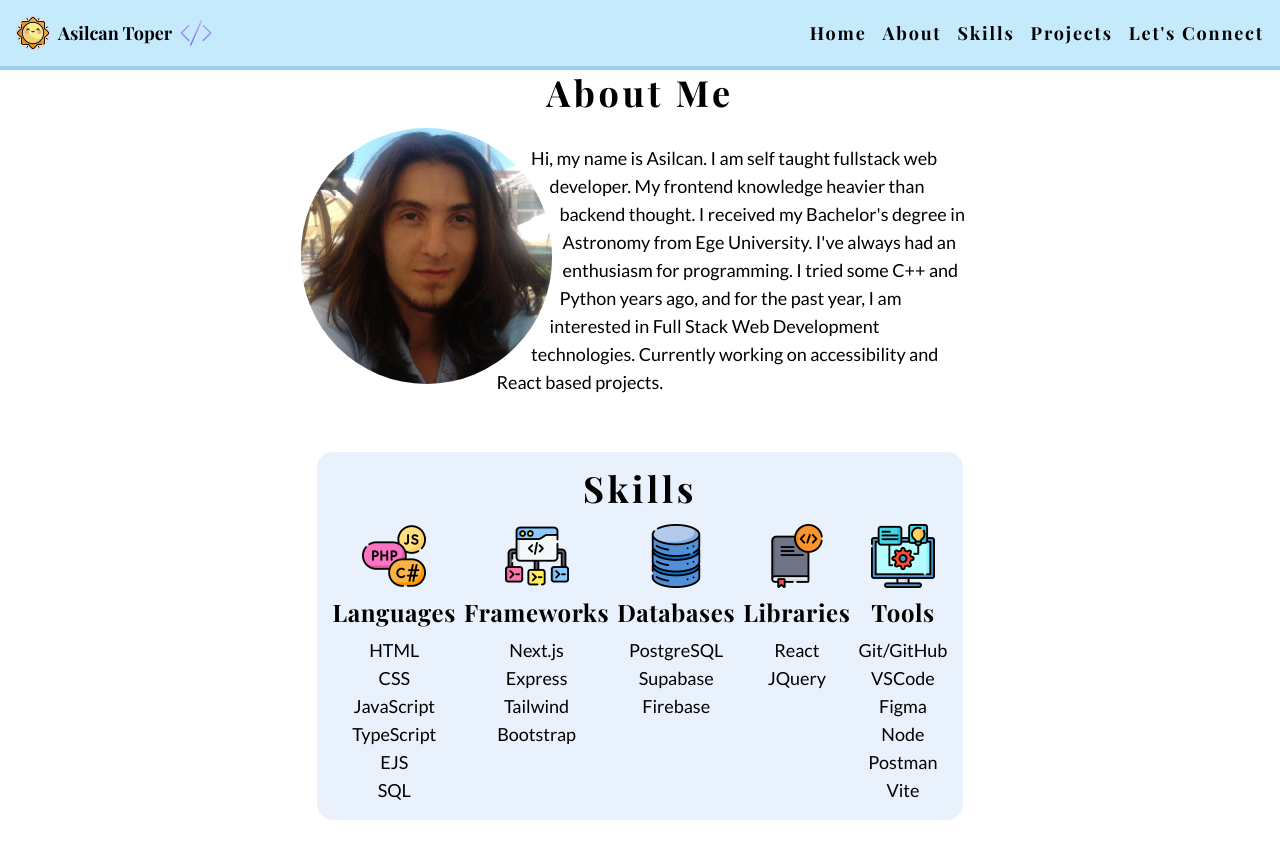
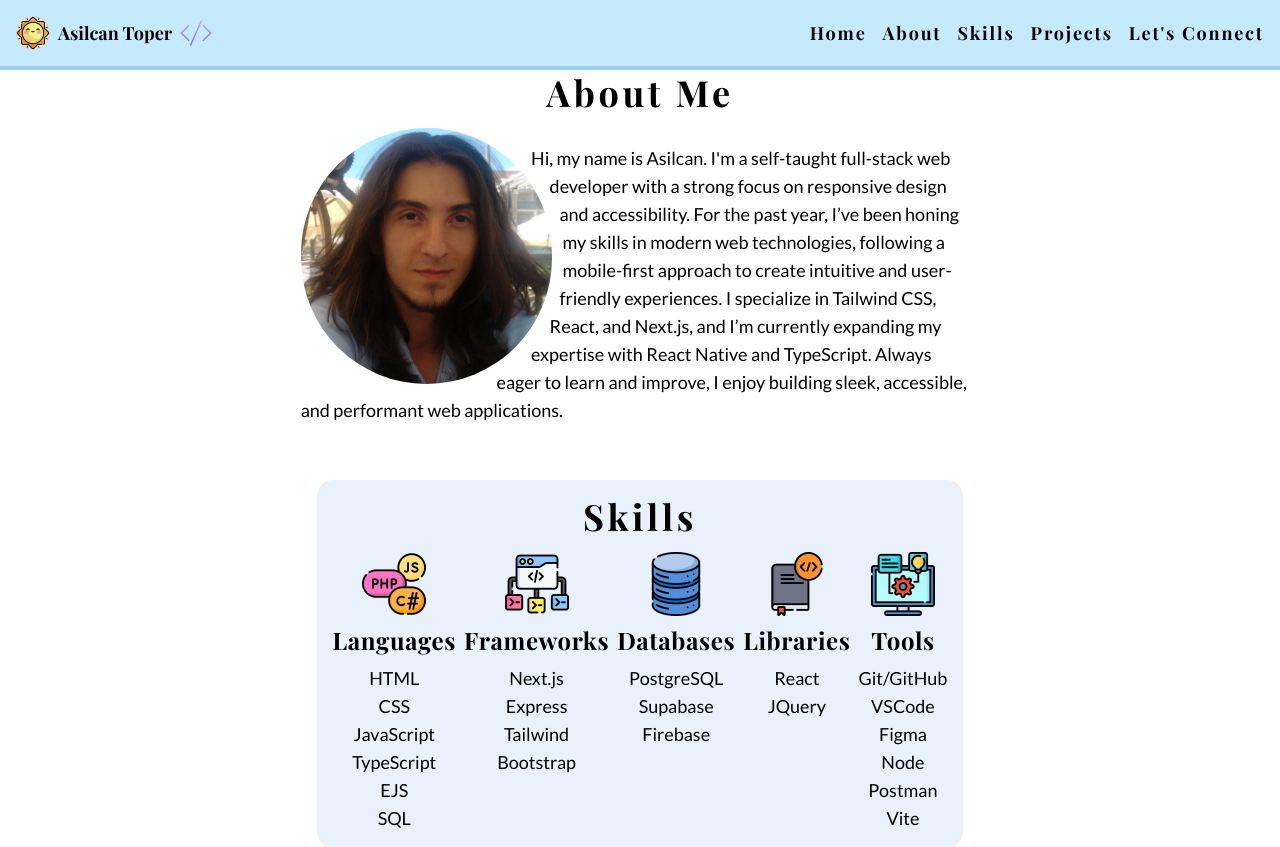
Before and after one commit to KapteynUniverse/portfolio, a React (Vite) app: page / in a window 1280 px wide. Shown: the top 847 px of the page. Built offline with nearby package versions, Linux system fonts and the light colour scheme.

Commit message:
Update main.jsx

```diff
--- a/src/components/landmarks/main.jsx
+++ b/src/components/landmarks/main.jsx
@@ -50,13 +50,7 @@ function Main() {
               loading="lazy"
             />
             <p className="max-w-prose mt-4">
-              Hi, my name is Asilcan. I am self taught fullstack web developer.
-              My frontend knowledge heavier than backend thought. I received my
-              Bachelor's degree in Astronomy from Ege University. I've always
-              had an enthusiasm for programming. I tried some C++ and Python
-              years ago, and for the past year, I am interested in Full Stack
-              Web Development technologies. Currently working on accessibility
-              and React based projects.
+              Hi, my name is Asilcan. I'm a self-taught full-stack web developer with a strong focus on responsive design and accessibility. For the past year, I’ve been honing my skills in modern web technologies, following a mobile-first approach to create intuitive and user-friendly experiences. I specialize in Tailwind CSS, React, and Next.js, and I’m currently expanding my expertise with React Native and TypeScript. Always eager to learn and improve, I enjoy building sleek, accessible, and performant web applications.
             </p>
           </div>
         </article>
```
